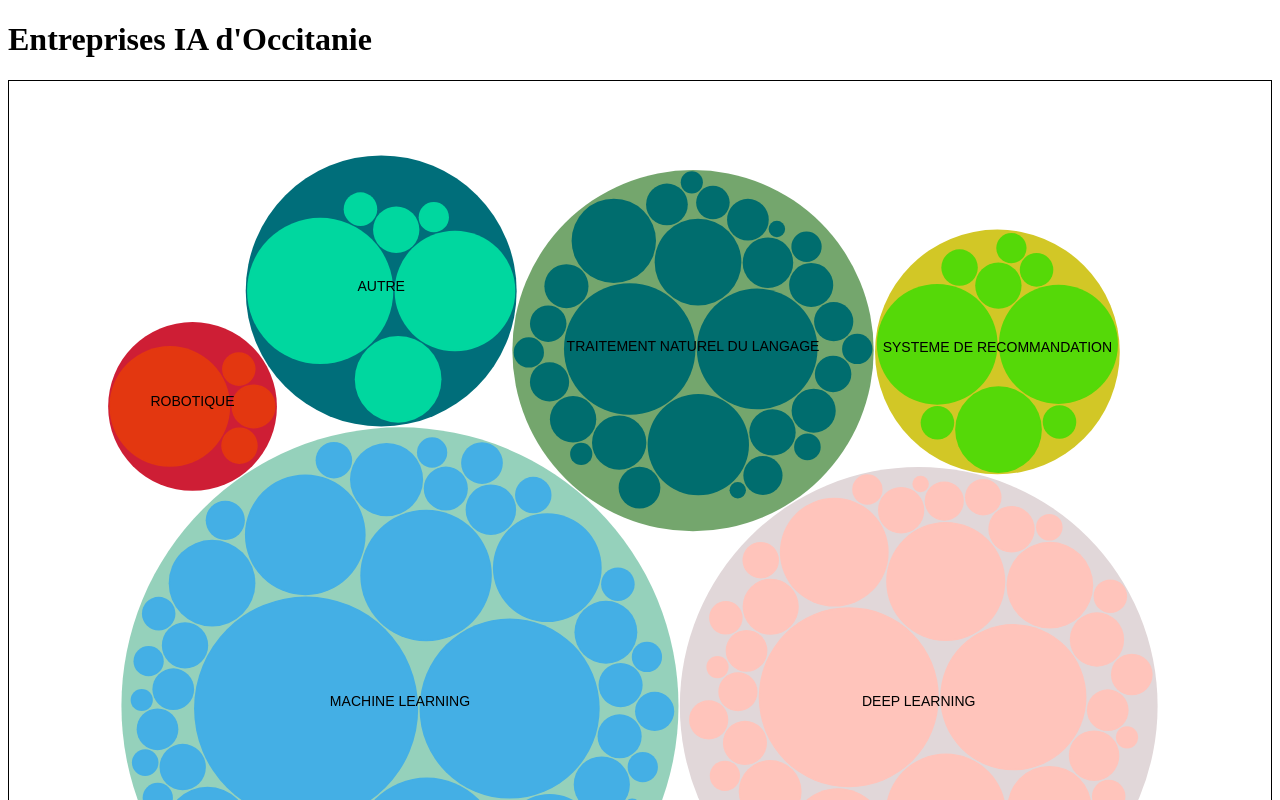
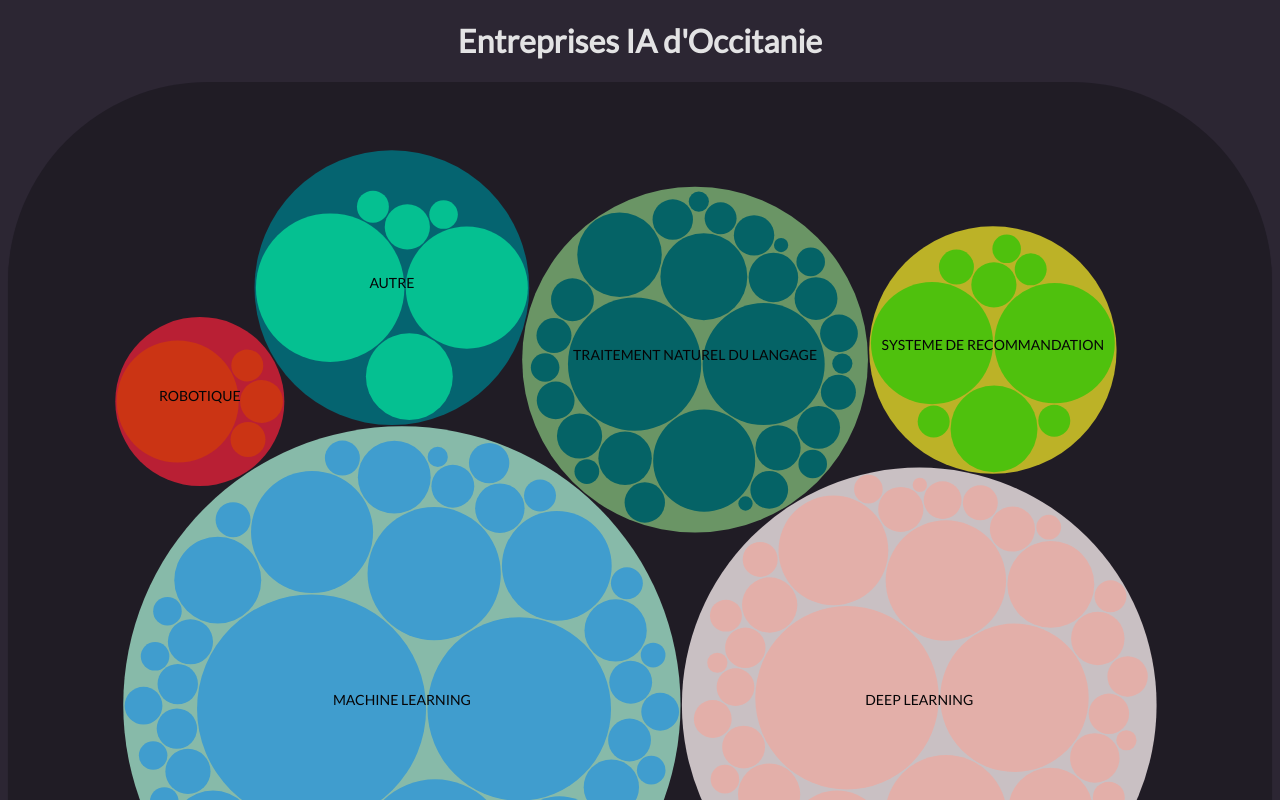
Before and after one commit to RichIemmont/data-visualisation, a plain HTML site: page index.html in a window 1280 px wide. Shown: the top 800 px of the page. Drawn offline with Linux system fonts and the light colour scheme.

Commit message:
update background, font & colors

```diff
--- a/css/main.css
+++ b/css/main.css
@@ -1,3 +1,36 @@
+body, svg {
+    font-family: 'Lato', sans-serif;
+}
+
+body {
+    background: #2C2633;
+    color: #FFF;
+    opacity: 0.87;
+}
+
+header {
+    text-align: center;
+}
+
+svg {
+    background-color: #1F1B24;
+    border-radius: 200px;
+    box-shadow: 0 1px 1px rgba(0,0,0,0.12), 0 1px 1px rgba(0,0,0,0.24);
+    transition: all 0.3s cubic-bezier(.25,.8,.25,1);
+}
+
+svg:hover {
+    box-shadow: 0 5px 5px rgba(0,0,0,0.25), 0 5px 5px rgba(0,0,0,0.22);
+}
+
+text {
+    color: #1F1B24;
+}
+
+circle:hover {
+    filter: drop-shadow(0 0 0.2rem #BFBFBF);
+}
+
 circle.children-1 {
     fill: #CE1E35;
 }
--- a/index.html
+++ b/index.html
@@ -3,6 +3,7 @@
 <head>
     <meta charset="utf-8">
     <title>ESILV - TP3</title>
+    <link href="https://fonts.googleapis.com/css?family=Lato&display=swap" rel="stylesheet">
     <link rel="stylesheet" href="css/main.css">
     <script src="js/d3/d3.js"></script>
     <script src="js/d3/d3-selection.min.js"></script>
@@ -10,10 +11,10 @@
     <script src="js/d3/d3-dsv.min.js"></script>
 </head>
 <body>
-<h1>Entreprises IA d'Occitanie</h1>
+<header>
+    <h1>Entreprises IA d'Occitanie</h1>
+</header>
 
-<div id="company"></div>
-<div></div>
 <script src="js/index.js"></script>
 </body>
 </html>
--- a/js/index.js
+++ b/js/index.js
@@ -14,9 +14,8 @@ d3.csv('./data/toulouse.csv').then(function (data) {
     });
 
     data.forEach(row => {
-        //row.value = 3000;
         row.name = row.NOM;
-        row.children = [{name: row.name, value: row.Num, info: row}];
+        row.value = row.Num
         domains.forEach(column => {
             if (row[column] !== "") {
                 let result = listOfDomains.filter(obj => {
@@ -72,8 +71,6 @@ chart = function (data) {
     const svg = d3.select("body").append("svg")
         .attr("viewBox", `-${width / 2} -${height / 2} ${width} ${height}`)
         .style("display", "block")
-        .style("border", "black solid 1px")
-        .style("background", "#FFF")
         .style("cursor", "pointer")
         .on("click", () => zoom(root));
 
@@ -83,18 +80,18 @@ chart = function (data) {
         .join("circle")
         .attr("fill", d => d.children ? color(d.depth) : "white")
         .attr("class", d => circleColor(d))
-        .attr("pointer-events", d => !d.children ? "none" : null)
+        .attr("pointer-events", d => null)
         .attr("stroke-width", "1px")
-        .on("mouseover", function () {
-            d3.select(this).attr("stroke", "black");
+/*        .on("mouseover", function () {
+            d3.select(this).attr("stroke", "#FFF");
         })
         .on("mouseout", function () {
             d3.select(this).attr("stroke", null);
-        })
+        })*/
         .on("click", d => focus !== d && (zoom(d), d3.event.stopPropagation()));
 
     const label = svg.append("g")
-        .style("font", "10px sans-serif")
+        .style("font-size", "10px")
         .attr("pointer-events", "none")
         .attr("text-anchor", "middle")
         .selectAll("text")
@@ -109,7 +106,6 @@ chart = function (data) {
 
     function zoomTo(v) {
         const k = width / v[2];
-        console.log(v);
         view = v;
 
         label.attr("transform", d => `translate(${(d.x - v[0]) * k},${(d.y - v[1]) * k})`);
```
